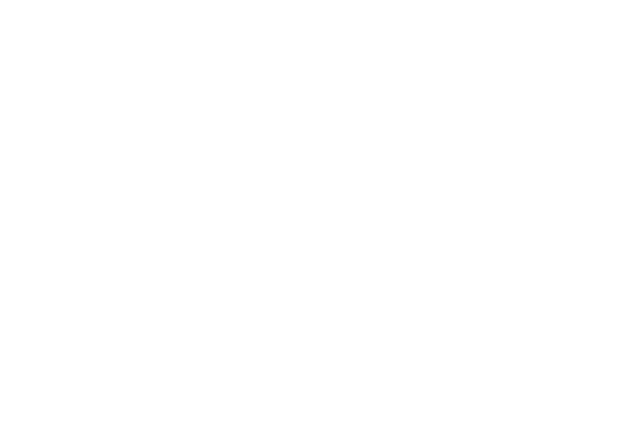
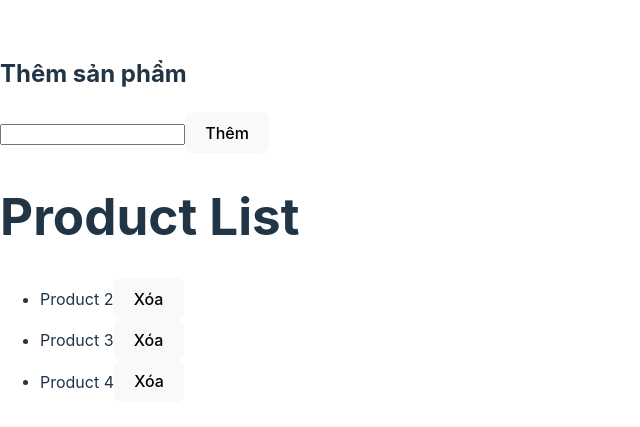
Before and after one commit to datlt2306/FPL-WEB209, a React (Vite) app in the folder SU24/: page / in a window 1280 px wide. Shown: the part 173-600 px from the top of the page, without its empty margins (0-640 px from the left). Built offline with nearby package versions, Linux system fonts and the light colour scheme; data requests are answered from the project's data file.

Commit message:
Buổi 2 - WD18328

```diff
--- /dev/null
+++ b/SU24/db.json
@@ -0,0 +1,19 @@
+{
+  "products": [
+    {
+      "id": 2,
+      "name": "Product 2",
+      "price": 200
+    },
+    {
+      "id": 3,
+      "name": "Product 3",
+      "price": 300
+    },
+    {
+      "id": 4,
+      "name": "Product 4",
+      "price": 400
+    }
+  ]
+}
--- a/SU24/package.json
+++ b/SU24/package.json
@@ -4,6 +4,7 @@
     "version": "0.0.0",
     "type": "module",
     "scripts": {
+        "server": "json-server --watch db.json",
         "dev": "vite",
         "build": "tsc -b && vite build",
         "lint": "eslint . --ext ts,tsx --report-unused-disable-directives --max-warnings 0",
--- a/SU24/src/App.tsx
+++ b/SU24/src/App.tsx
@@ -1,9 +1,53 @@
 /* eslint-disable @typescript-eslint/no-explicit-any */
-import React, { useState } from "react";
-import "./App.css";
+import React, { useState, useEffect } from "react";
 
 const App = () => {
-    return <div className="App"></div>;
+    const [products, setProducts] = useState<any>([]);
+    const [editing, setEditing] = useState(false);
+    useEffect(() => {
+        fetch(`http://localhost:3000/products`)
+            .then((response) => response.json())
+            .then((data) => setProducts(data))
+            .catch((error) => console.error("Error fetching products:", error));
+    }, []);
+    const onHandleRemove = (id: number) => {
+        const confirm = window.confirm("Are you sure you wish to delete this item?");
+        if (confirm) {
+            fetch(`http://localhost:3000/products/${id}`, {
+                method: "DELETE",
+            })
+                .then((res) => res.json())
+                .then(() => setProducts(products.filter((product: any) => product.id !== id)));
+        }
+    };
+    return (
+        <div>
+            <h2>Thêm sản phẩm</h2>
+            <form>
+                <input type="text" />
+                <button>Thêm</button>
+            </form>
+            <h1>Product List</h1>
+            <ul>
+                {products.map((product: any) => (
+                    // Sử dụng hàm map để tạo một danh sách các sản phẩm.
+                    <li key={product.id}>
+                        {editing ? (
+                            <form>
+                                <input />
+                                <button>save</button>
+                                <button>cancel</button>
+                            </form>
+                        ) : (
+                            <span onClick={() => setEditing(true)}>{product.name}</span>
+                        )}
+
+                        <button onClick={() => onHandleRemove(product.id)}>Xóa</button>
+                    </li> // Hiển thị tên sản phẩm.
+                ))}
+            </ul>
+        </div>
+    );
 };
 
 export default App;
```
Lines whose indentation alone changed are shown as unchanged.
